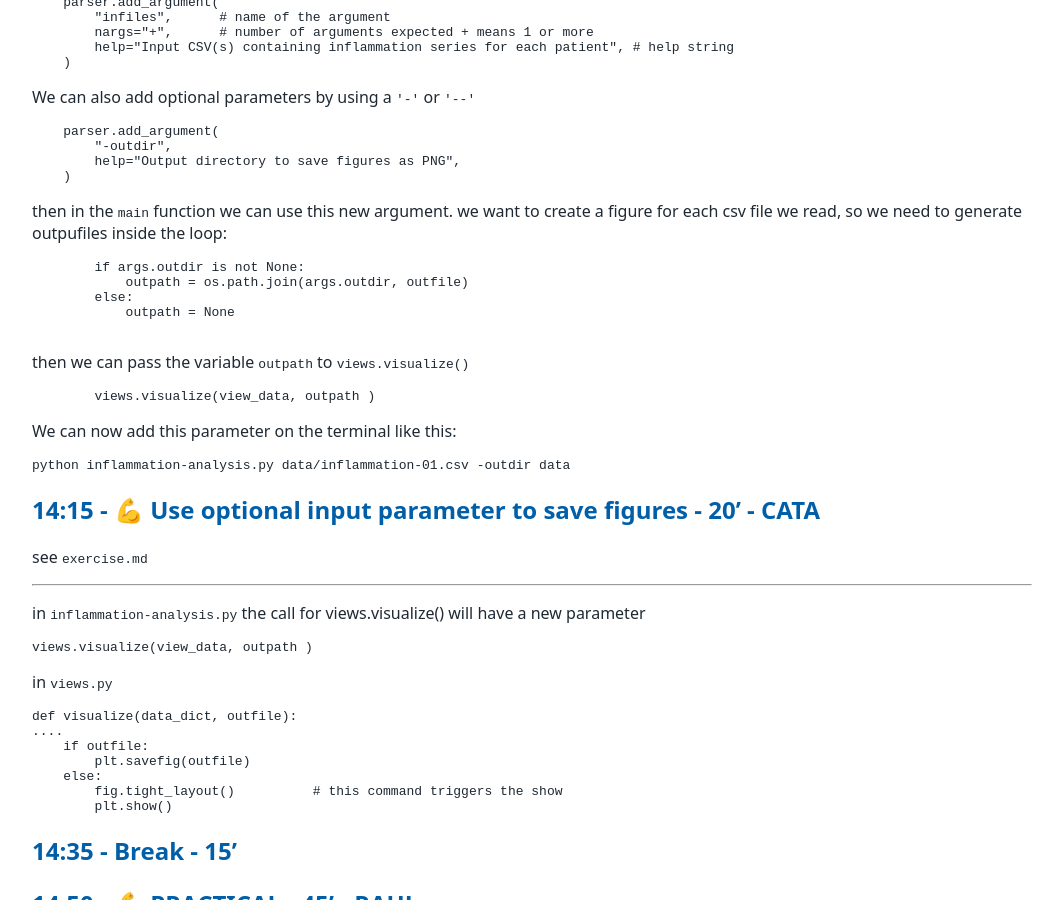
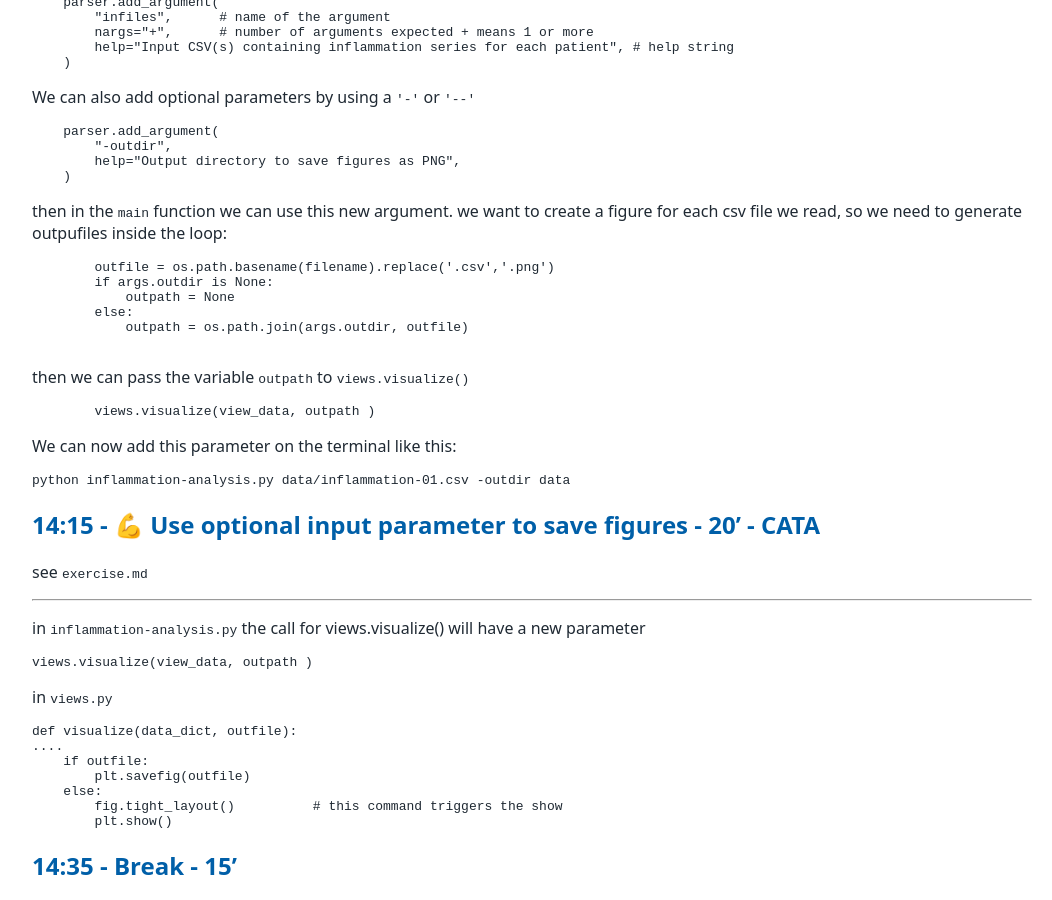
Before and after one commit to tu-delft-library/intermediate_programming_with_python, a Jekyll site: the page built from material_for_trainers/lesson_plan.md, in a window 1280 px wide and 900 px high, scrolled down 20288 px. Shown: the whole window, without its empty margins (108-1160 px from the left). Built offline with Jekyll 4.4.1, drawn with Linux system fonts in a browser that asks for light colours; our own code applies the rules of GitHub Pages for plain Markdown files.

Commit message:
lesson_plan clarification

````diff
--- a/material_for_trainers/lesson_plan.md
+++ b/material_for_trainers/lesson_plan.md
@@ -1041,10 +1041,11 @@ We can also add optional parameters by using a `'-'` or `'--'`
 then in the `main` function we can use this new argument.
 we want to create a figure for each csv file we read, so we need to generate outpufiles inside the loop:
 ```bash
-        if args.outdir is not None:
+        outfile = os.path.basename(filename).replace('.csv','.png')
+        if args.outdir is None:
+            outpath = None
+        else:
             outpath = os.path.join(args.outdir, outfile)
-        else:
-            outpath = None
 
 ```
 then we can pass the variable `outpath` to `views.visualize()`
````
